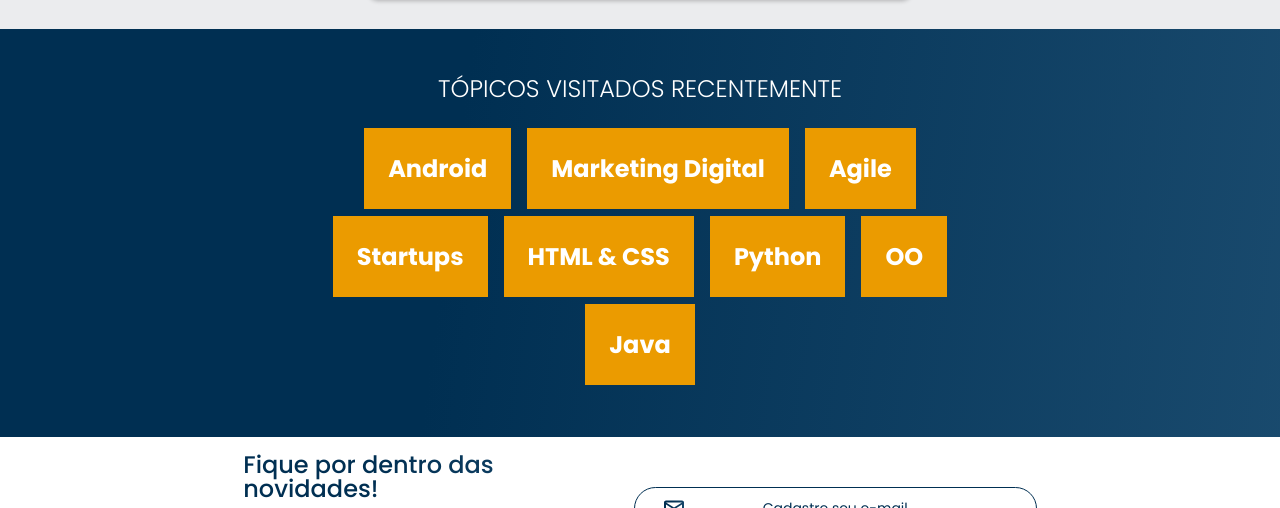
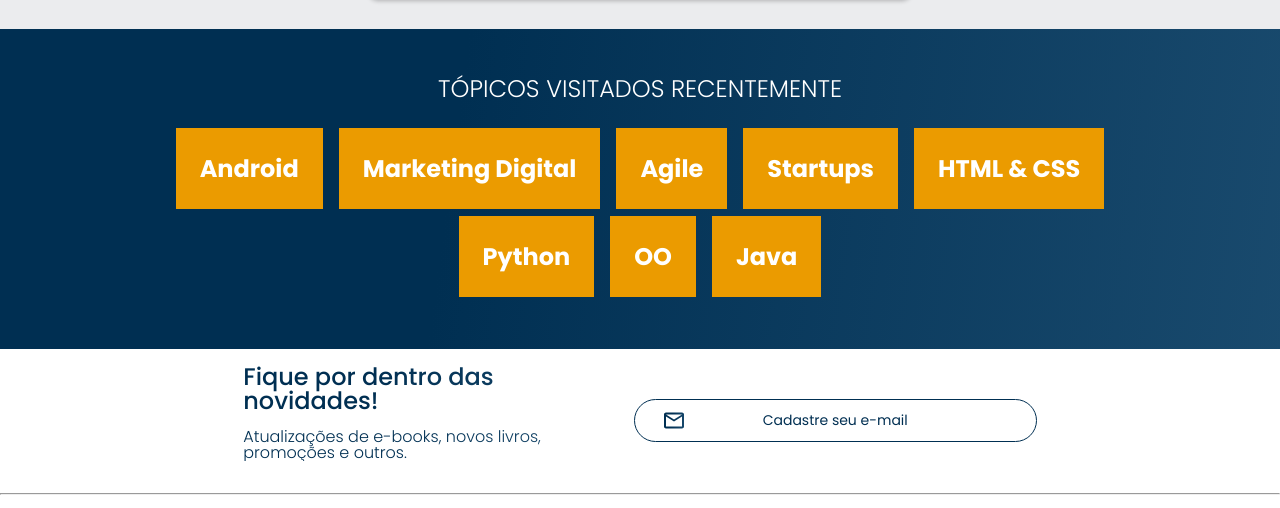
Before and after one commit to JoaoCrevellari/alurabook, a plain HTML site: page index.html in a window 1280 px wide. Shown: the part 1936-2444 px from the top of the page. Drawn offline with nearby package versions, Linux system fonts and the light colour scheme.

Commit message:
ajusta padding topicos

```diff
--- a/styles/topicos.css
+++ b/styles/topicos.css
@@ -39,7 +39,7 @@
     }
 
     .topicos {
-        padding: 3em 25vw;
+        padding: 3em 6em;
     }
 }
 
```
